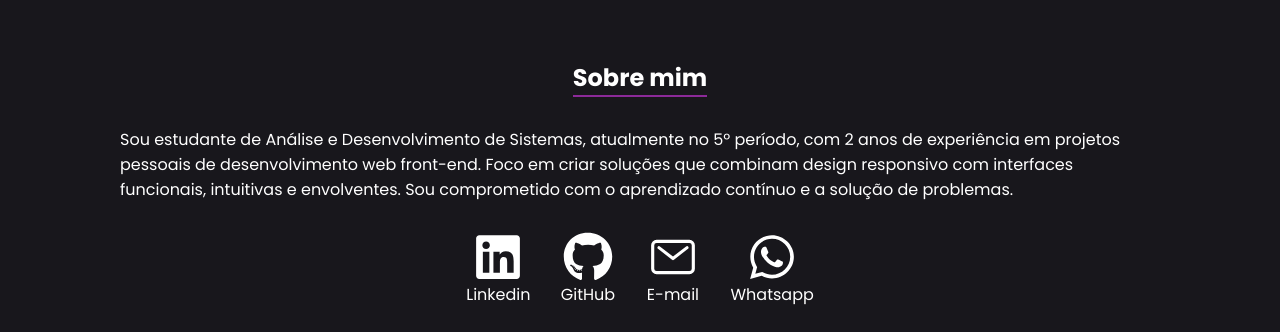
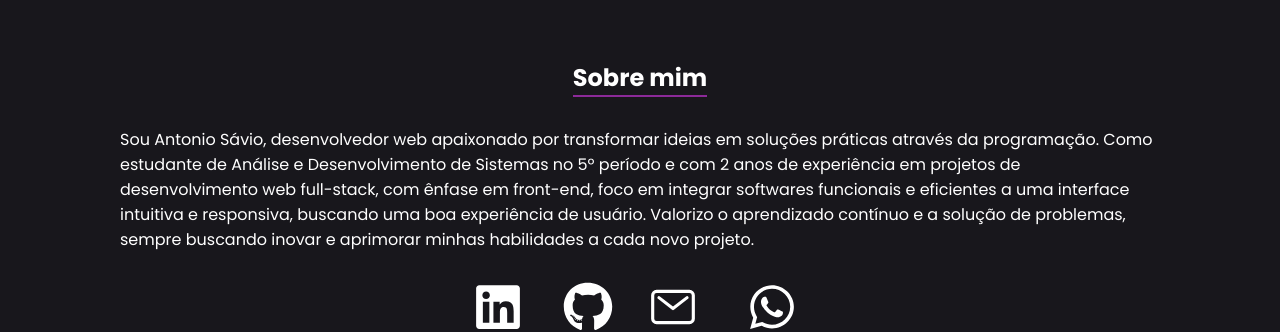
Before and after one commit to Antonio-Savio/portfolio, a React (Vite) app: page / in a window 1280 px wide. Shown: the part 800-1132 px from the top of the page. Built offline with nearby package versions, Linux system fonts and the light colour scheme.

Commit message:
chore: update the about me description

```diff
--- a/src/components/aboutme/index.tsx
+++ b/src/components/aboutme/index.tsx
@@ -21,11 +21,11 @@ function AboutMe(){
     const translations: Translations = {
         pt: {
             title: 'Sobre mim',
-            desc: 'Sou estudante de Análise e Desenvolvimento de Sistemas, atualmente no 5º período, com 2 anos de experiência em projetos pessoais de desenvolvimento web front-end. Foco em criar soluções que combinam design responsivo com interfaces funcionais, intuitivas e envolventes. Sou comprometido com o aprendizado contínuo e a solução de problemas.'
+            desc: 'Sou Antonio Sávio, desenvolvedor web apaixonado por transformar ideias em soluções práticas através da programação. Como estudante de Análise e Desenvolvimento de Sistemas no 5º período e com 2 anos de experiência em projetos de desenvolvimento web full-stack, com ênfase em front-end, foco em integrar softwares funcionais e eficientes a uma interface intuitiva e responsiva, buscando uma boa experiência de usuário. Valorizo o aprendizado contínuo e a solução de problemas, sempre buscando inovar e aprimorar minhas habilidades a cada novo projeto.'
         },
         en: {
             title: 'About me',
-            desc: 'I am a Systems Analysis and Development student, currently in the 5th semester, with 2 years of experience in personal web development projects. I focus on creating solutions that combine responsive design with functional, intuitive, and engaging interfaces. I am committed to continuous learning and problem-solving.'
+            desc: 'I am Antonio Sávio, a web developer passionate about transforming ideas into practical solutions through programming. As a student of Systems Analysis and Development in my 5th semester, with 2 years of experience in full-stack web development projects, with an emphasis on front-end, I focus on integrating functional and efficient software with an intuitive and responsive interface, aiming to provide a great user experience. I value continuous learning and problem-solving, always seeking to innovate and enhance my skills with each new project.'
         }
     }
 
```
